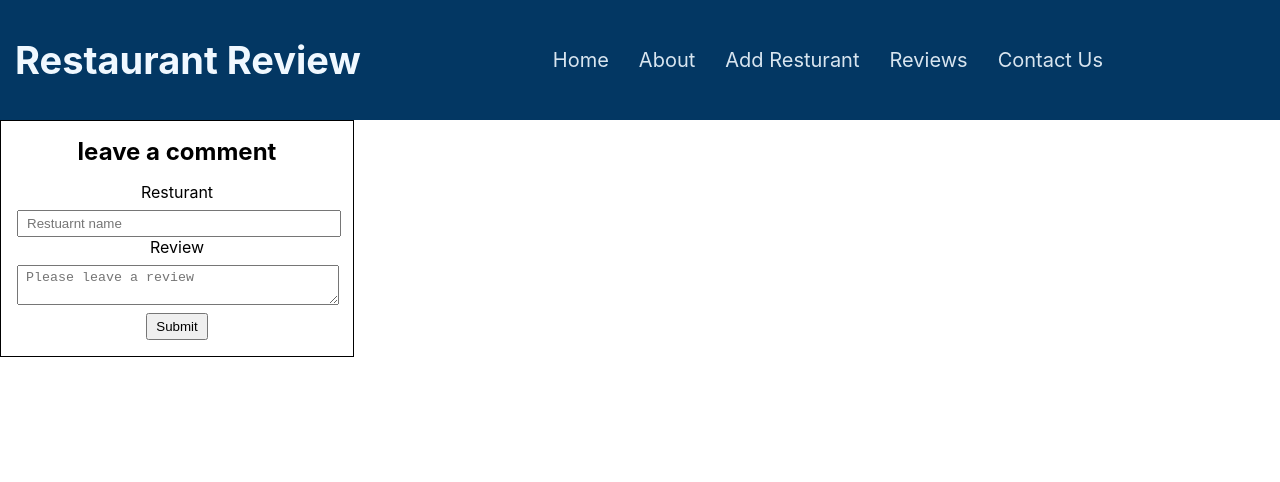
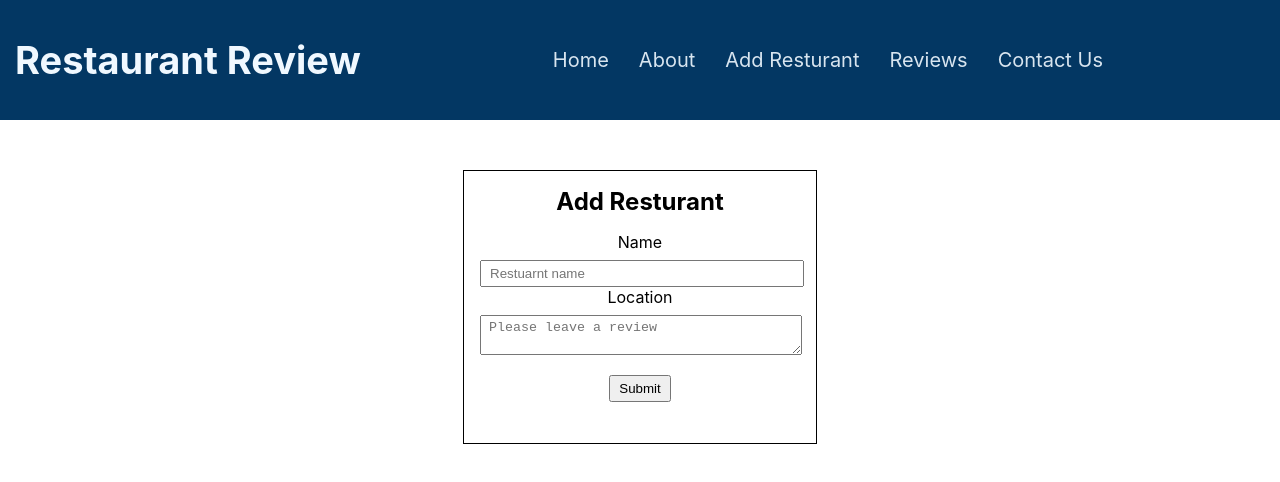
Before and after one commit to alvo254/FI-group-project, a React (Create React App) app: page /Reviews in a window 1280 px wide. Shown: the top 482 px of the page. Built offline with nearby package versions, Linux system fonts and the light colour scheme.

Commit message:
[update] add resturant page

```diff
--- a/src/components/Reviews/Reviews.css
+++ b/src/components/Reviews/Reviews.css
@@ -1,11 +1,14 @@
 .master{
     display: flex;
     flex-direction: column;
+    align-items: center;
+    margin-top: 50px;
 }
 .form{
     border: 1px solid black;
     width: 20rem;
     padding: 1rem;
+    height: 30vh;
 }
 input,textarea, button{
     display: block;
@@ -19,6 +22,7 @@ input,textarea{
 
 button{
     border: 1 px solid black;
+    margin-top: 20px;
 }
 h1, h2,h3{
     margin: 0 0 1rem 0;
--- a/src/components/Reviews/Reviews.jsx
+++ b/src/components/Reviews/Reviews.jsx
@@ -46,13 +46,13 @@ const Reviews = () => {
   return (
     <div className='master'>
       <form action="" onSubmit={edit ? update : sendit } className="form">
-        <h2>leave a comment</h2>
-        <label> Resturant</label>
+        <h2>Add Resturant</h2>
+        <label> Name</label>
         <input type="text"
         placeholder='Restuarnt name'
         id="resturant" name='resturant' value={form.resturant} onChange={change}/>
 
-        <label> Review </label>
+        <label> Location </label>
         <textarea type="text"
         placeholder='Please leave a review'
         id="review" name='review' value={form.review} onChange={change}/>
```
